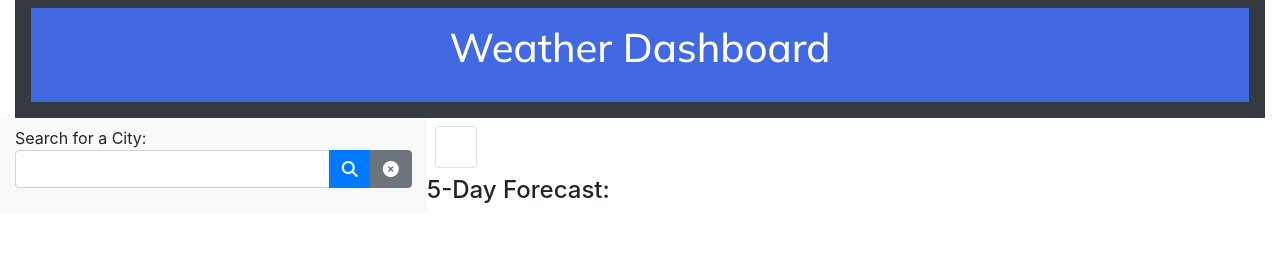
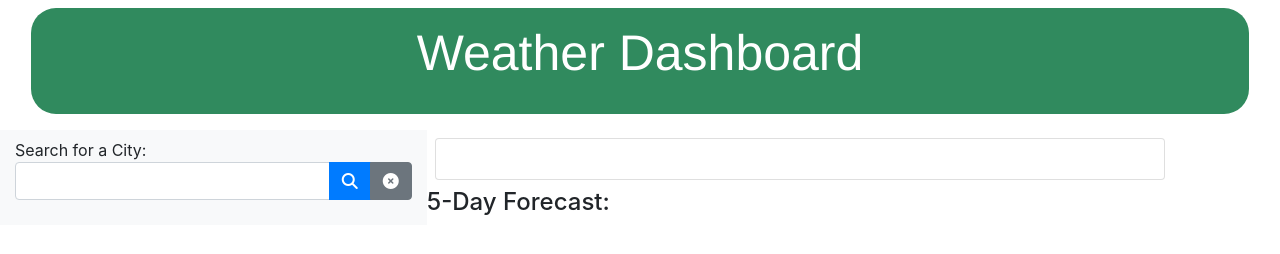
Before and after one commit to cmcclay77/weather-dashboard, a plain HTML site: page index.html in a window 1280 px wide. Drawn offline with nearby package versions, Linux system fonts and the light colour scheme; files whose address does not match are found by name.

Commit message:
worked on html and added css

```diff
--- a/assets/css/style.css
+++ b/assets/css/style.css
@@ -1,8 +1,33 @@
 h1 {
     text-align: center;
-    background-color: royalblue;
-    color:white;
-    font-family: 'Mulish', sans-serif;
+    background-color: rgb(48, 138, 94);
+    color: whitesmoke;
+    font-family:'Franklin Gothic Medium', 'Arial Narrow', Arial, sans-serif;
     width:100%;
     padding:15px;
+    border-radius: 25px;
   }
+
+  .input-group {
+    margin-bottom: 15px;
+  }
+  .header-title {
+    font-size: 50px;
+    color: #ffffff;
+    font-family:'Franklin Gothic Medium', 'Arial Narrow', Arial, sans-serif;
+    text-align: center;
+  }
+  .card {
+    width:100%;
+  }
+  .fiveDay{
+    background-color: rgb(48, 138, 94);
+    margin: 15px;
+  }
+  h3 {
+    float:left;
+  }
+
+  .navbar {
+    border-radius: 25px;
+  }
--- a/index.html
+++ b/index.html
@@ -13,8 +13,8 @@
     <body>
         <!-- set up of header bar -->
             <div class="container-fluid">
-                <nav class="navbar bg-dark">
-                    <h1 class="header-style">Weather Dashboard</p>
+                <nav class="navbar">
+                    <h1 class="header-title">Weather Dashboard</p>
                 </nav>
                 <!-- search column, form and button -->
                 <div class="row">
```
